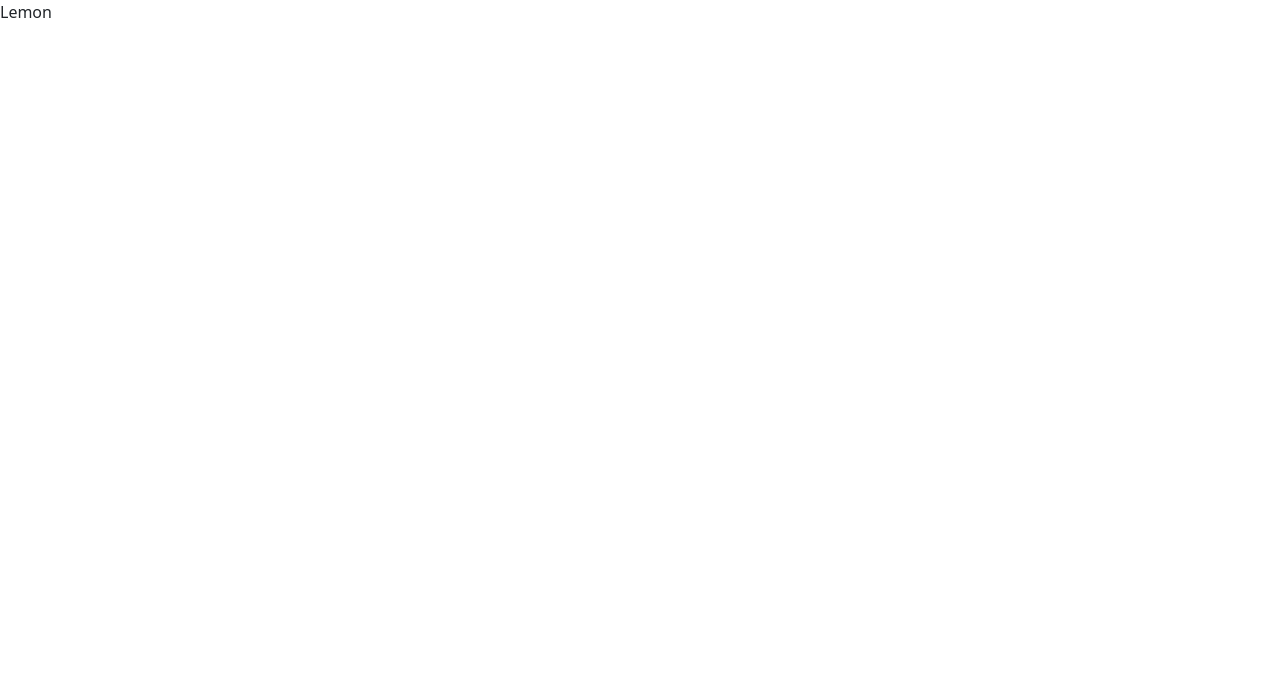
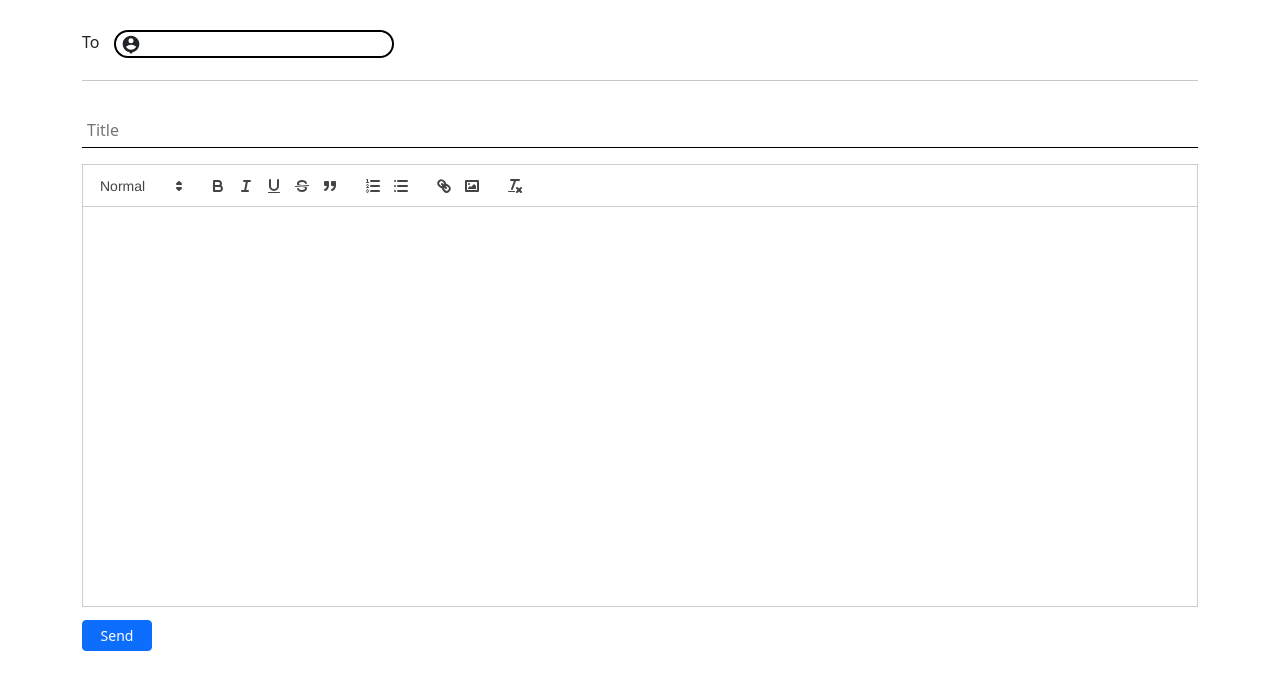
Before and after one commit to divyanshu475767/mailbox_client, a React (Create React App) app: page / in a window 1280 px wide. Shown: the top 690 px of the page. Built offline with nearby package versions, Linux system fonts and the light colour scheme; sample sign-in values are in the browser's storage.

Commit message:
compose and send mail

```diff
--- a/src/App.js
+++ b/src/App.js
@@ -7,8 +7,8 @@ import {
 import { useSelector } from "react-redux";
 
 import Login from "./components/Login";
-import Lemon from "./components/Lemon";
 import Signup from "./components/Signup";
+import CreateMail from "./components/CreateMail";
 
 function App() {
   const token = useSelector((state) => state.auth.token);
@@ -20,7 +20,7 @@ function App() {
           <Route path="/login" element={<Login />} />
           <Route path="/signup" element={<Signup />} />
 
-          {token && <Route path="/" element={<Lemon />} />}
+          {token && <Route path="/" element={<CreateMail/>} />}
           <Route path="/*" element={<Navigate to="/login" />} />
         </Routes>
       </Router>
--- /dev/null
+++ b/src/components/CreateMail.css
@@ -0,0 +1,53 @@
+*{
+    margin: 0px;
+    padding: 0px;
+}
+
+.container{
+    display: flex;
+    flex-direction: column;
+    margin-top: 30px;
+    gap: 1rem;
+}
+
+
+.btn{
+    margin-top: 40px;
+    width: 70px;
+}
+
+.top-para{
+    display: flex;
+    gap: 15px;
+    margin-bottom: -10px;
+}
+
+
+
+.top-para p {
+    font-size: 14px;
+    padding-top: 10px;
+}
+
+.detail{
+    border: 2px solid black;
+    display: flex;
+    align-items:center;
+    justify-content:center;
+    gap: 10px;
+    padding-left: 5px;
+    padding-right: 10px;
+    border-radius: 40px;
+}
+
+.title{
+    padding: 5px;
+    border: none;
+    border-bottom: 1px solid black;
+    outline: none;
+}
+
+.cc{
+    border: none;
+    outline: none;
+}
--- /dev/null
+++ b/src/components/CreateMail.js
@@ -0,0 +1,101 @@
+import React, { useState } from "react";
+import { RiAccountPinCircleFill } from "react-icons/ri";
+import { Button, Container } from "react-bootstrap";
+import "./CreateMail.css";
+
+import ReactQuill from "react-quill";
+import "react-quill/dist/quill.snow.css";
+import axios from "axios";
+import { useSelector } from "react-redux";
+
+const CreateMail = () => {
+  const [content, setContent] = useState("");
+  const [receiver, setReceiver] = useState("");
+  const [title, setTitle] = useState("");
+
+  const token = useSelector(state=>state.auth.token)
+
+  const modules = {
+    toolbar: [
+      // You can customize the toolbar here if needed
+      [{ header: [1, 2, false] }],
+      ["bold", "italic", "underline", "strike", "blockquote"],
+      [{ list: "ordered" }, { list: "bullet" }],
+      ["link", "image"],
+      ["clean"],
+    ],
+  };
+
+  const formats = [
+    "header",
+    "bold",
+    "italic",
+    "underline",
+    "strike",
+    "blockquote",
+    "list",
+    "bullet",
+    "link",
+    "image",
+  ];
+
+  const receiverHandler = (event)=>{
+    setReceiver(event.target.value);
+  }
+
+  const titleHandler = (event)=>{
+    setTitle(event.target.value);
+  }
+
+  const sendHandler =async ()=>{
+      const data = {
+        receiver , title , content
+      };
+
+      var response = await axios({
+        method: "post",
+        url: "http://localhost:5000/sendMail",
+        data: data,
+        headers:{Authorization:token}
+      });
+
+      alert(response.data);
+
+      setReceiver('');
+      setContent('');
+      setTitle('');
+
+  }
+
+
+  return (
+    <Container className="container">
+      <p className="top-para">
+        <span>To</span>
+        <span className="detail">
+          <RiAccountPinCircleFill style={{ height: "20px", width: "20px" }} />
+          <input type="text" className="cc"  onChange={receiverHandler} value={receiver}/>
+        </span>
+      </p>
+
+      <hr />
+
+      <input className="title" type="text" placeholder="Title" onChange={titleHandler} value={title}/>
+
+      <ReactQuill
+        style={{ height: "400px" }} // Set the desired height here
+        theme="snow"
+        value={content}
+        onChange={(value) => setContent(value)}
+        modules={modules}
+        formats={formats}
+      />
+
+      <Button variant="primary" size="sm" className="btn" onClick={sendHandler}>
+        Send
+      </Button>
+    </Container>
+  );
+};
+
+export default CreateMail;
--- a/src/components/Lemon.js
+++ /dev/null
@@ -1,11 +0,0 @@
-import React from 'react'
-
-const Lemon = () => {
-  return (
-    <div>
-      Lemon
-    </div>
-  )
-}
-
-export default Lemon
```
